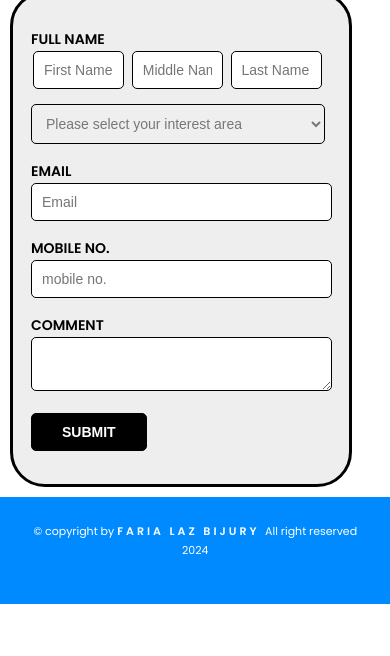
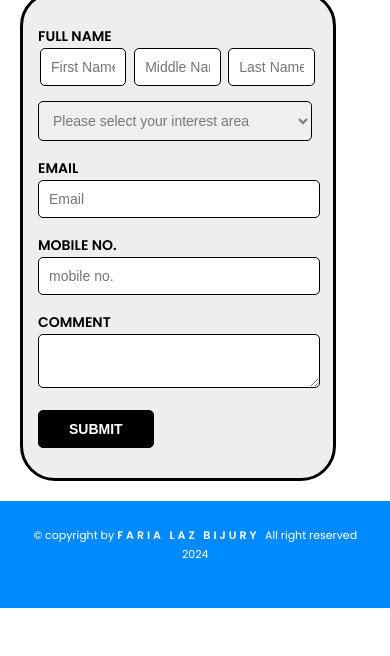
Before and after one commit to faria-bijury/Quick-Responsive, a plain HTML site: page contact.html in a window 390 px wide. Shown: the part 188-844 px from the top of the page. Drawn offline with Linux system fonts and the light colour scheme.

Commit message:
Add files via upload

```diff
--- a/contact.html
+++ b/contact.html
@@ -37,9 +37,10 @@
 
 <!-- Contact us section starts -->
 <section class="wrapper">
-		<div class="contact">
+		<div class="container">
+		<div class="row">
+			<div class="col-12">
 				<h2> Contact Us</h2>
-		</div>
 
 		<form action="" class="contact-form">
 			<div class="form-group">
@@ -72,6 +73,9 @@
 						<input type="Submit" value="Submit" class="Button">
 			</div>
 		</form>
+		</div>
+	</div>
+</div>
 </section>
 
 <!-- Contact us section ends -->
--- a/css/responsive.css
+++ b/css/responsive.css
@@ -105,13 +105,13 @@
 /* contact us section starts */
 
 h2 {
-    font-size: 32px;
-    line-height: 42px;
+    font-size: 28px;
+    line-height: 38px;
     margin: 10px 0px 0px;
 }
 .contact-form {
-    width: 225px;
-    margin: 10px;
+    width: 217px;
+    margin: 5px;
     padding: 17px;
 }
 .form-control1{
@@ -230,12 +230,12 @@ h2 {
 h2 {
     font-size: 40px;
     line-height: 50px;
-    margin: 20px 0px 0px;
+    margin: 10px 0px 0px;
 }
 .contact-form {
-    width: 300px;
-    margin: 10px;
-    padding: 18px;
+    width: 280px;
+    margin: 20px 10px;
+    padding: 15px;
 }
 .form-control1{
 	width: 23%;
@@ -472,7 +472,7 @@ h2{
 /* about us section ends */
 /* contact us section starts */
 .contact-form{
-	margin: 40px 50px;
+	margin: 50px 80px;
 }
 /* contact us section ends */
 /*CSS ends*/
--- a/css/style.css
+++ b/css/style.css
@@ -210,27 +210,18 @@ a, a:hover{
 	.contact-form{
 		width: 500px;
 		float: left;
-		margin: 40px;
+		margin: 40px 270px;
 		padding: 40px;
 		border-radius: 35px;
 		border: 3px solid black;
 		background: #eee;
 }
-	.contact{
-	width: 100%;
-	}
+
 	.form-group{
 		width: 100%;
 		margin: 15px 0;
 	}
-	.form-group label{
-		display: block;
-		font-size: 14px;
-		line-height: 24px ;
-		text-transform: uppercase ;
-		font-weight: 600;
-		color: black;
-	}
+
 	.form-group label{
 		display: block;
 		font-size: 14px;
```
Lines whose indentation alone changed are shown as unchanged.
